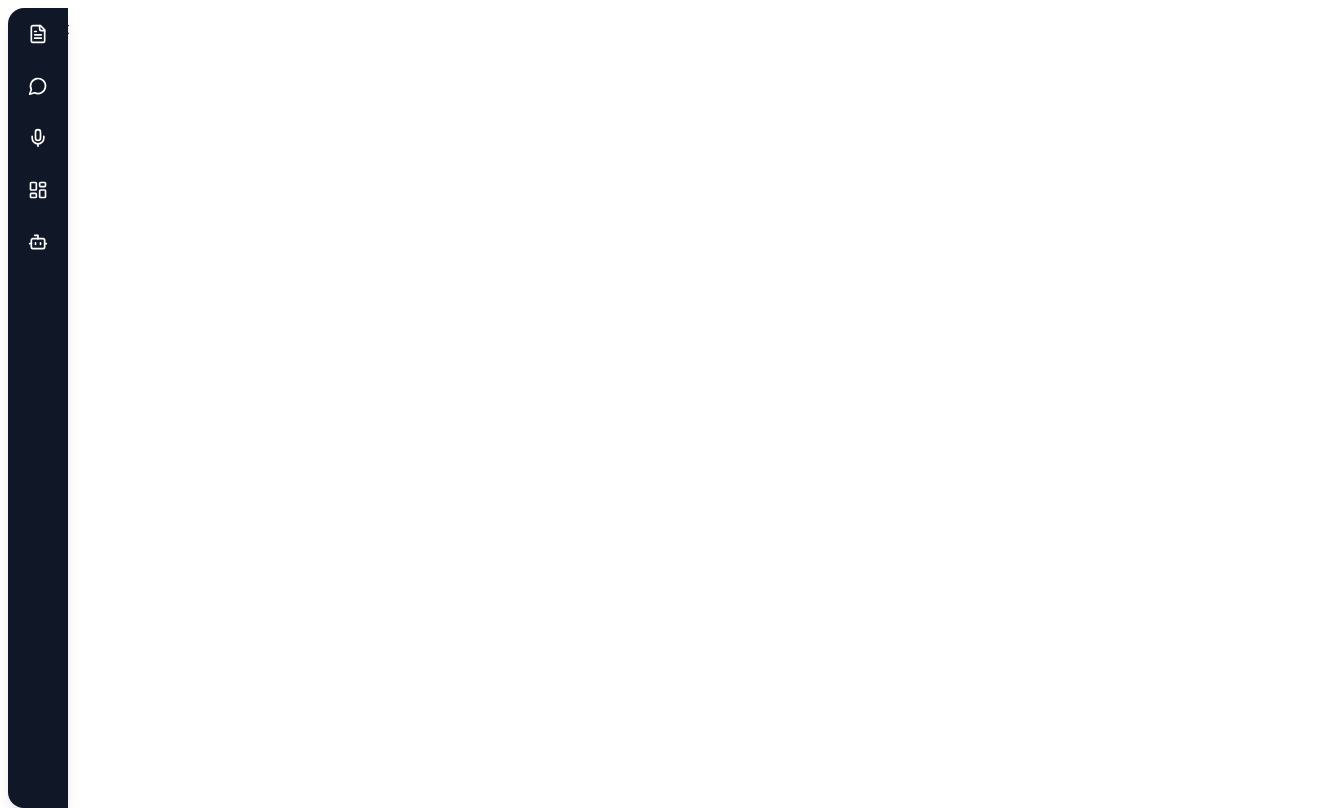
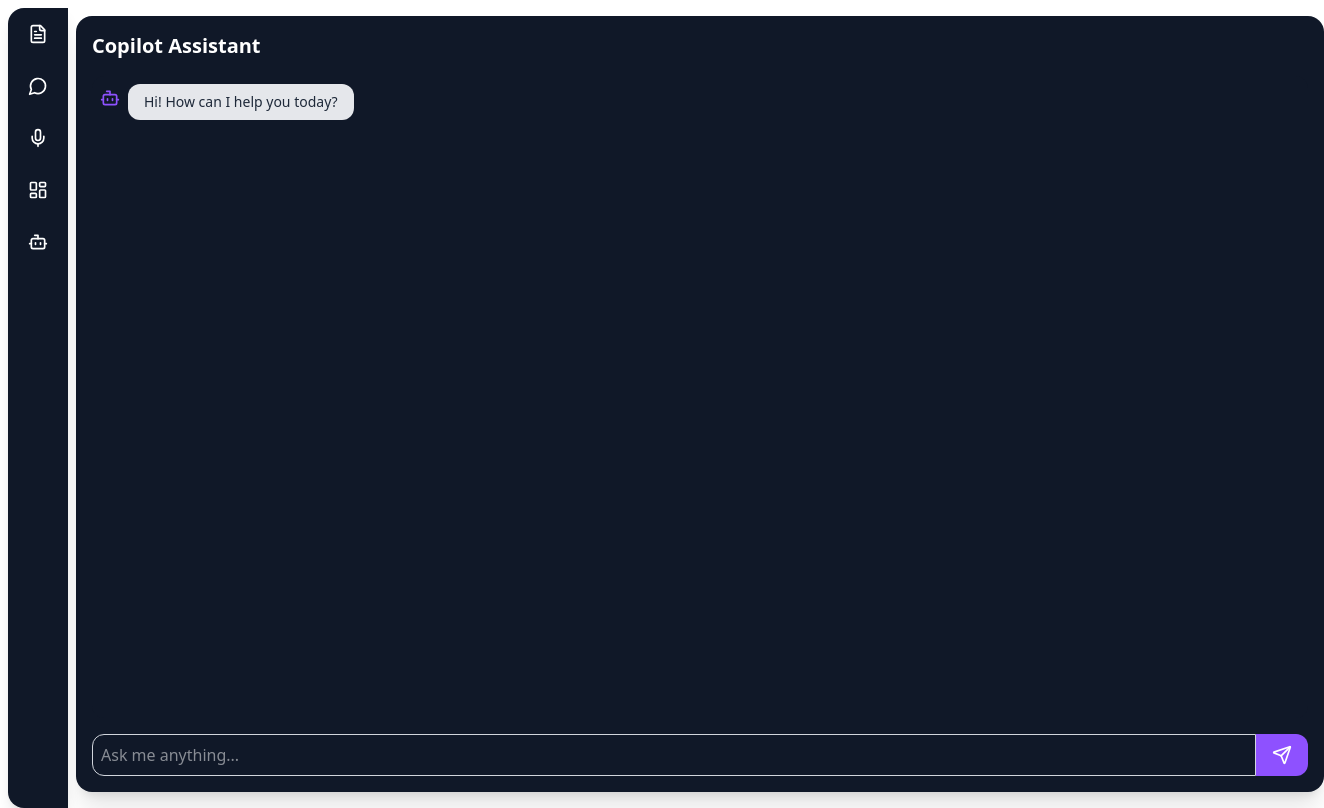
Before and after one commit to karthi9772/CodLet, a React (Vite) app in the folder Client/: page /room/1 in a window 1280 px wide. Both pictures are taken after a click on the button 38 px from the left and 242 px from the top of the page. Shown: the whole page, 1324 px wide, since content can reach past the window. Built offline with nearby package versions, Linux system fonts and the light colour scheme; no server answers.

Commit message:
copilot test

```diff
--- a/Client/src/Components/Copilot.jsx
+++ b/Client/src/Components/Copilot.jsx
@@ -1,9 +1,80 @@
-import React from 'react'
+import React, { useState } from "react";
+import { Send, Bot, User } from "lucide-react";
 
 const Copilot = () => {
+  const [messages, setMessages] = useState([
+    { sender: "copilot", text: "Hi! How can I help you today?" },
+  ]);
+  const [input, setInput] = useState("");
+
+  const handleSend = () => {
+    if (!input.trim()) return;
+
+    const newMessage = { sender: "user", text: input };
+    setMessages((prev) => [...prev, newMessage]);
+
+    setTimeout(() => {
+      setMessages((prev) => [
+        ...prev,
+        {
+          sender: "copilot",
+          text: "That's a great question! Let me find that out.",
+        },
+      ]);
+    }, 1000);
+
+    setInput("");
+  };
+
   return (
-    <div>Copilot</div>
-  )
-}
+    <div className=" w-full  mx-15  p-4 bg-gray-900 shadow-xl rounded-2xl flex flex-col h-[97vh]">
+      <div className="text-xl text-white font-bold mb-4">Copilot Assistant</div>
 
-export default Copilot
+      <div className="flex-1 overflow-y-auto space-y-2 p-2 bg-gray-900 rounded-xl">
+        {messages.map((msg, index) => (
+          <div
+            key={index}
+            className={`flex items-start space-x-2 ${
+              msg.sender === "user" ? "justify-end" : "justify-start"
+            }`}
+          >
+            {msg.sender === "copilot" && (
+              <Bot className="w-5 h-5 text-violet-500 mt-1" />
+            )}
+            <div
+              className={`px-4 py-2 rounded-xl text-sm max-w-xs ${
+                msg.sender === "user"
+                  ? "bg-violet-500 text-white"
+                  : "bg-gray-200 text-gray-800"
+              }`}
+            >
+              {msg.text}
+            </div>
+            {msg.sender === "user" && (
+              <User className="w-5 h-5 text-gray-500 mt-1" />
+            )}
+          </div>
+        ))}
+      </div>
+
+      <div className="mt-4 flex">
+        <input
+          type="text"
+          className="flex-1 p-2 text-white border border-gray-300 rounded-l-xl focus:outline-none"
+          placeholder="Ask me anything..."
+          value={input}
+          onChange={(e) => setInput(e.target.value)}
+          onKeyDown={(e) => e.key === "Enter" && handleSend()}
+        />
+        <button
+          className="bg-violet-500 text-white px-4 py-2 rounded-r-xl hover:bg-violet-700"
+          onClick={handleSend}
+        >
+          <Send className="w-5 h-5" />
+        </button>
+      </div>
+    </div>
+  );
+};
+
+export default Copilot;
```
